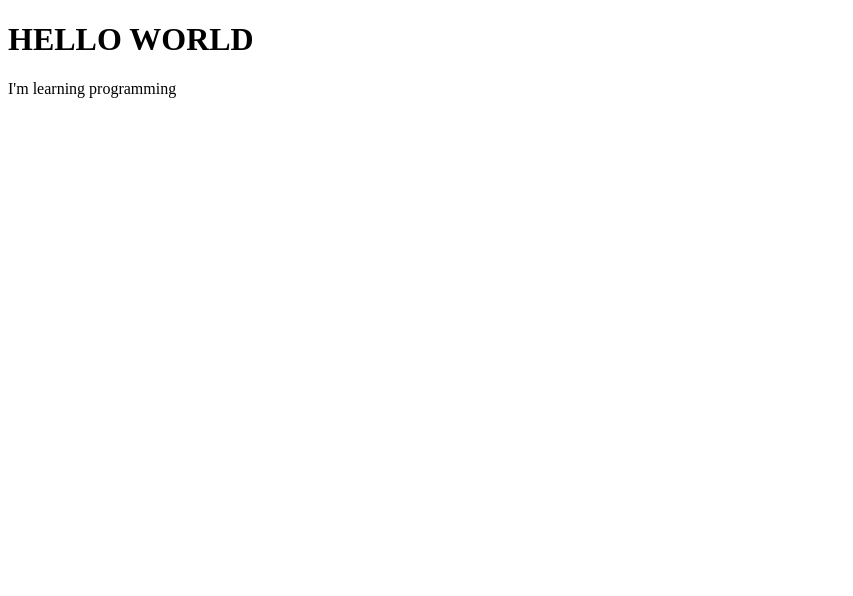
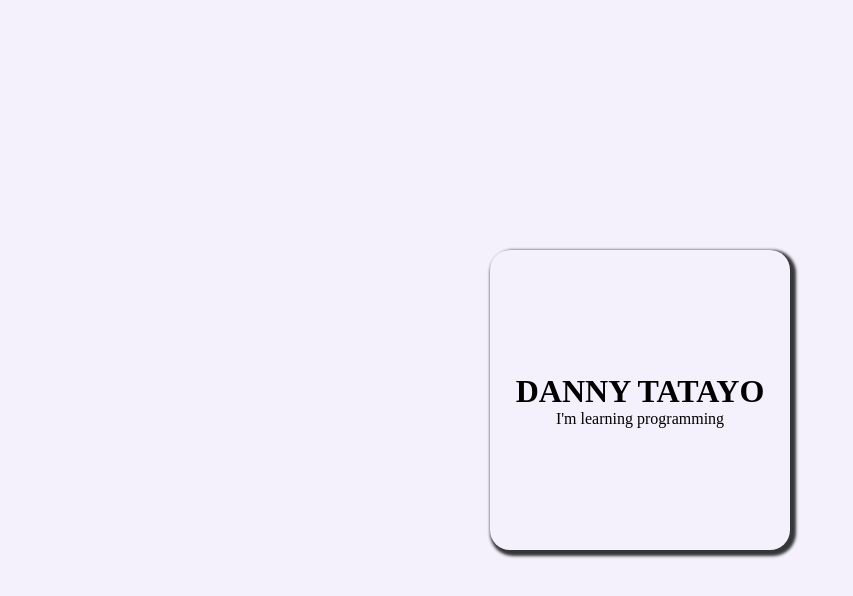
Before and after one commit to Tunderker/Test1, a plain HTML site: page index.html in a window 1280 px wide. Shown: the whole page, without its empty margins (0-853 px from the left). Drawn offline with Linux system fonts and the light colour scheme.

Commit message:
Se aumenta una card en el cuerpo

```diff
--- /dev/null
+++ b/estilos.css
@@ -0,0 +1,42 @@
+* {
+    margin: 0;
+    padding: 0;
+    box-sizing: border-box;
+}
+
+body{
+    display: flex;
+    align-items: center;
+    justify-content: center;
+    min-height: 100vh;
+    background: #f4f0fc;
+}
+
+.card {
+    margin: 20px;
+    width: 300px;
+    height: 300px;
+    border-radius: 20px;
+    /* background: var(--i); */
+    background-size: cover;
+    box-shadow:  3px 3px 3px 3px rgba(5, 7, 8, 0.8);
+}
+
+.content {
+    width: 100%;
+    height: 100%;
+    display: flex;
+    flex-direction: column;
+    align-items: center;
+    justify-content: center;
+    /* background: rgba(0, 0, 0, .4);
+    opacity: 0;
+    transition: .5s;  */
+}
+
+/* SOMBRA*/
+
+
+/* .card:hover .content{
+    opacity: 100 ;
+} */
--- a/index.html
+++ b/index.html
@@ -5,13 +5,19 @@
     <meta http-equiv="X-UA-Compatible" content="IE=edge">
     <meta name="viewport" content="width=device-width, initial-scale=1.0">
     <title>Documen</title>
+    <link rel="stylesheet" href="estilos.css">
 </head>
 <body>
-    <h1>HELLO WORLD</h1>
+
+
+<div class="card">
+<div class="content">
+    <h1>DANNY TATAYO</h1>
     <p>
         I'm learning programming
     </p>
-
+</div>
+</div>
 
 </body>
 </html>
```
